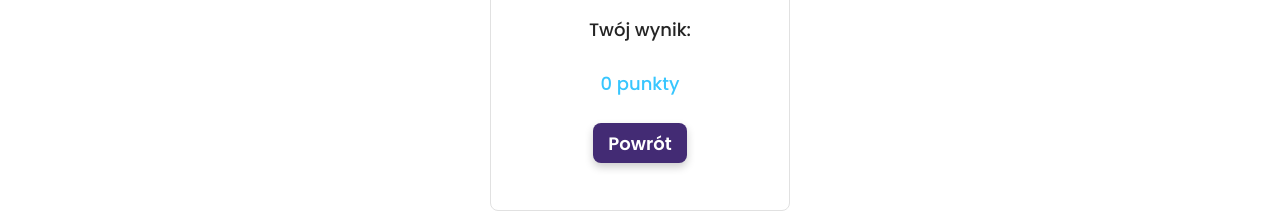
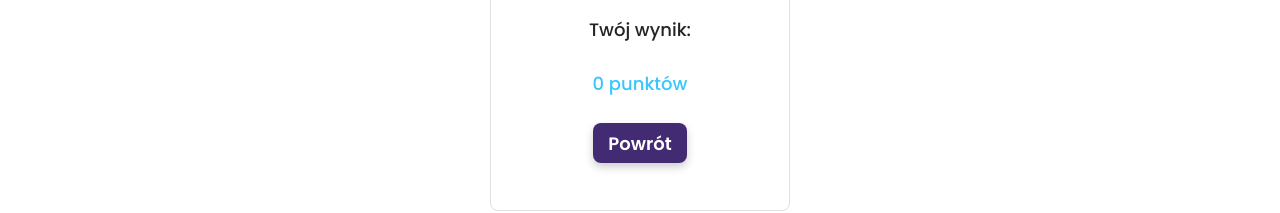
Before and after one commit to patryk-makarewicz/word-game, a React (Create React App) app: page /result in a window 1280 px wide. Shown: the part 179-392 px from the top of the page. Built offline with nearby package versions, Linux system fonts and the light colour scheme.

Commit message:
add correct from in pl translate

```diff
--- a/package.json
+++ b/package.json
@@ -77,5 +77,5 @@
       "eslint --fix"
     ]
   },
-  "buildDate": 1641582297632
+  "buildDate": 1641583557782
 }
--- a/public/assets/i18n/translations/en.json
+++ b/public/assets/i18n/translations/en.json
@@ -38,6 +38,7 @@
     "score": "Your score",
     "point": "point",
     "points": "points",
+    "morePoints": "points",
     "button": "Back"
   }
 }
--- a/public/assets/i18n/translations/pl.json
+++ b/public/assets/i18n/translations/pl.json
@@ -38,6 +38,7 @@
     "score": "Twój wynik",
     "point": "punkt",
     "points": "punkty",
+    "morePoints": "punktów",
     "button": "Powrót"
   }
 }
--- a/public/meta.json
+++ b/public/meta.json
@@ -1 +1 @@
-{"buildDate":1641582297632}
+{"buildDate":1641583557782}
--- a/src/components/result/result.tsx
+++ b/src/components/result/result.tsx
@@ -16,7 +16,9 @@ const Result = () => {
       </h2>
       <p className={styles.result__score}>{t('result.score')}:</p>
       <p className={styles.result__scoreBlue}>
-        {points} {points === 1 || points === -1 ? t('result.point') : t('result.points')}
+        {points} {(points === 1 || points === -1) && t('result.point')}{' '}
+        {((points > 1 && points <= 4) || (points < -1 && points >= -4)) && t('result.points')}
+        {(points >= 5 || points <= -5 || points === 0) && t('result.morePoints')}
       </p>
       <ButtonLink to="/">{t('result.button')}</ButtonLink>
     </div>
```
